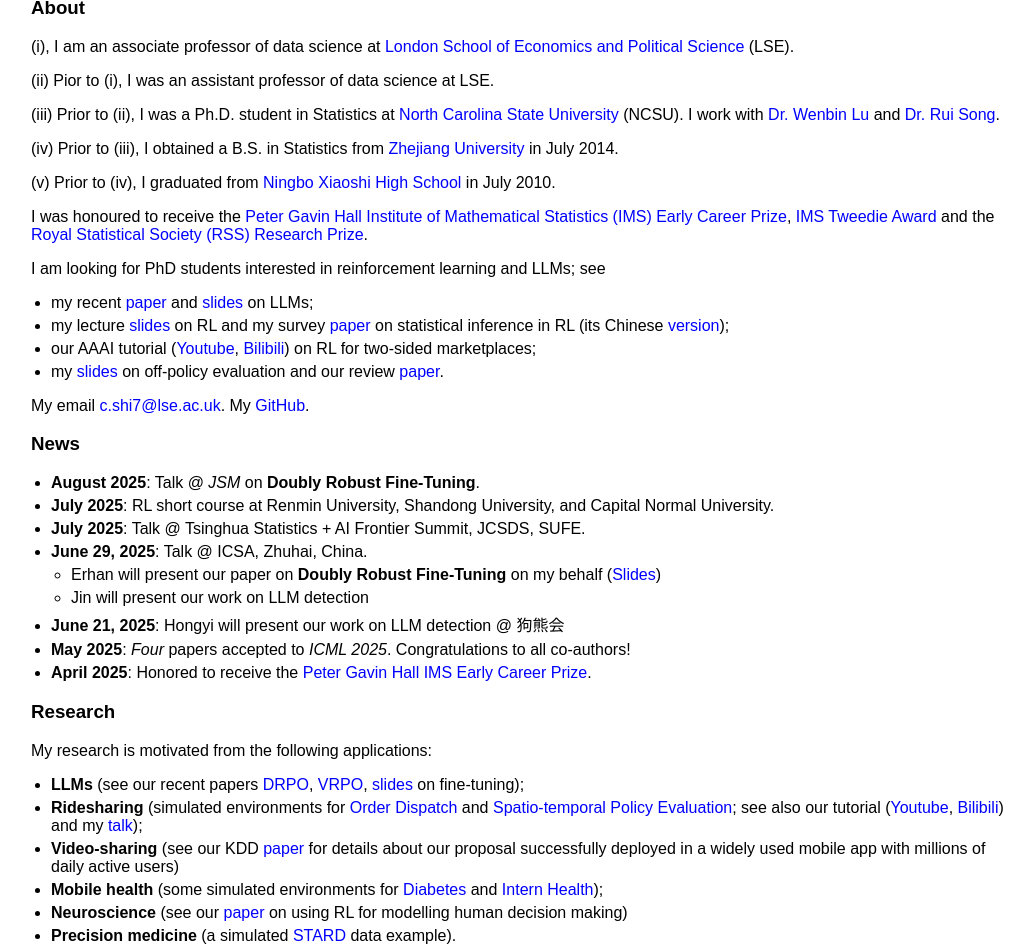
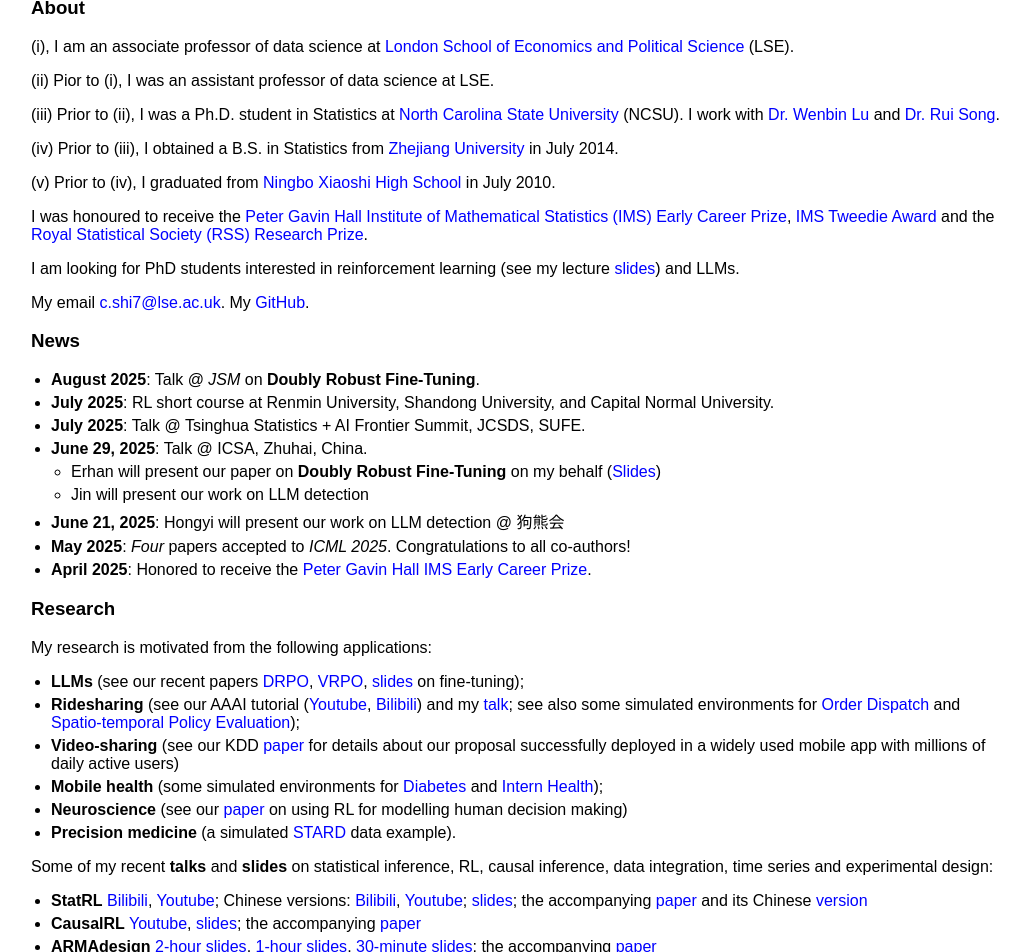
Before and after one commit to callmespring/callmespring.github.io, a Jekyll site: the page built from index.md, in a window 1280 px wide and 1400 px high, scrolled down 870 px. Shown: the top 952 px of the window, without its empty margins (109-1143 px from the left). Built offline with Jekyll 4.4.1, drawn with Linux system fonts in a browser that asks for light colours; some of the changed text lies outside the part shown.

Commit message:
Update index.md

```diff
--- a/index.md
+++ b/index.md
@@ -22,13 +22,7 @@
 
 I was honoured to receive the [Peter Gavin Hall Institute of Mathematical Statistics (IMS) Early Career Prize](https://imstat.org/ims-awards/peter-gavin-hall-ims-early-career-prize/), [IMS Tweedie Award](https://imstat.org/2024/03/05/chengchun-shi-receives-2024-ims-tweedie-new-researcher-award/) and the [Royal Statistical Society (RSS) Research Prize](https://rss.org.uk/news-publication/news-publications/2021/general-news/announcing-our-honours-recipients-for-2021/).
 
-I am looking for PhD students interested in reinforcement learning and LLMs; see
-
-* my recent [paper](https://arxiv.org/pdf/2506.01183) and [slides](https://callmespring.github.io/slides/DRPO.pdf) on LLMs;
-* my lecture [slides](https://github.com/callmespring/RL-short-course) on RL and my survey [paper](https://arxiv.org/abs/2502.16195) on statistical inference in RL (its Chinese [version](https://mp.weixin.qq.com/s/_uPxaxhYuG0D4AiillMJug));
-* our AAAI tutorial ([Youtube](https://www.youtube.com/watch?v=LwShOYaRFqM&list=PLA_E7IjY9cw4aC4T8pnV3vl9wSA1461KV), [Bilibili](https://www.bilibili.com/video/BV1ZS9NYpEHg/?spm_id_from=333.788.recommend_more_video.-1&vd_source=0ff25cf8645aa63231bec2428b94bf6f
-)) on RL for two-sided marketplaces;
-* my [slides](https://github.com/callmespring/RL-short-course/blob/main/Lecture%205/OPEslides.pdf) on off-policy evaluation and our review [paper](https://arxiv.org/pdf/2212.06355.pdf).
+I am looking for PhD students interested in reinforcement learning (see my lecture [slides](https://github.com/callmespring/RL-short-course)) and LLMs.
 
 My email <c.shi7@lse.ac.uk>. My [GitHub](https://github.com/callmespring).
 
@@ -49,8 +43,8 @@
 
 My research is motivated from the following applications:
 * **LLMs** (see our recent papers [DRPO](https://arxiv.org/pdf/2506.01183), [VRPO](https://arxiv.org/pdf/2504.03784),  [slides](https://callmespring.github.io/slides/DRPO.pdf) on fine-tuning);
-* **Ridesharing** (simulated environments for [Order Dispatch](https://github.com/callmespring/MDPOD) and [Spatio-temporal Policy Evaluation](https://github.com/RunzheStat/CausalMARL); see also our tutorial ([Youtube](https://www.youtube.com/watch?v=LwShOYaRFqM&list=PLA_E7IjY9cw4aC4T8pnV3vl9wSA1461KV), [Bilibili](https://www.bilibili.com/video/BV1ZS9NYpEHg/?spm_id_from=333.788.recommend_more_video.-1&vd_source=0ff25cf8645aa63231bec2428b94bf6f
-)) and my [talk](https://www.bilibili.com/video/BV1yo4y1j7FU/?spm_id_from=333.337.search-card.all.click&vd_source=0ff25cf8645aa63231bec2428b94bf6f));
+* **Ridesharing** (see our AAAI tutorial ([Youtube](https://www.youtube.com/watch?v=LwShOYaRFqM&list=PLA_E7IjY9cw4aC4T8pnV3vl9wSA1461KV), [Bilibili](https://www.bilibili.com/video/BV1ZS9NYpEHg/?spm_id_from=333.788.recommend_more_video.-1&vd_source=0ff25cf8645aa63231bec2428b94bf6f
+)) and my [talk](https://www.bilibili.com/video/BV1yo4y1j7FU/?spm_id_from=333.337.search-card.all.click&vd_source=0ff25cf8645aa63231bec2428b94bf6f); see also some simulated environments for [Order Dispatch](https://github.com/callmespring/MDPOD) and [Spatio-temporal Policy Evaluation](https://github.com/RunzheStat/CausalMARL));
 * **Video-sharing** (see our KDD [paper](https://dl.acm.org/doi/pdf/10.1145/3580305.3599809) for details about our proposal successfully deployed in a widely used mobile app with millions of daily active users)
 * **Mobile health** (some simulated environments for [Diabetes](https://github.com/RunzheStat/TestMDP) and [Intern Health](https://github.com/limengbinggz/cusum-rl));
 * **Neuroscience** (see our [paper](https://www.biorxiv.org/content/10.1101/2023.06.19.545524v1.full.pdf) on using RL for modelling human decision making)
```
Also changed, not shown: other parts of index.md (+1 -0 lines).
